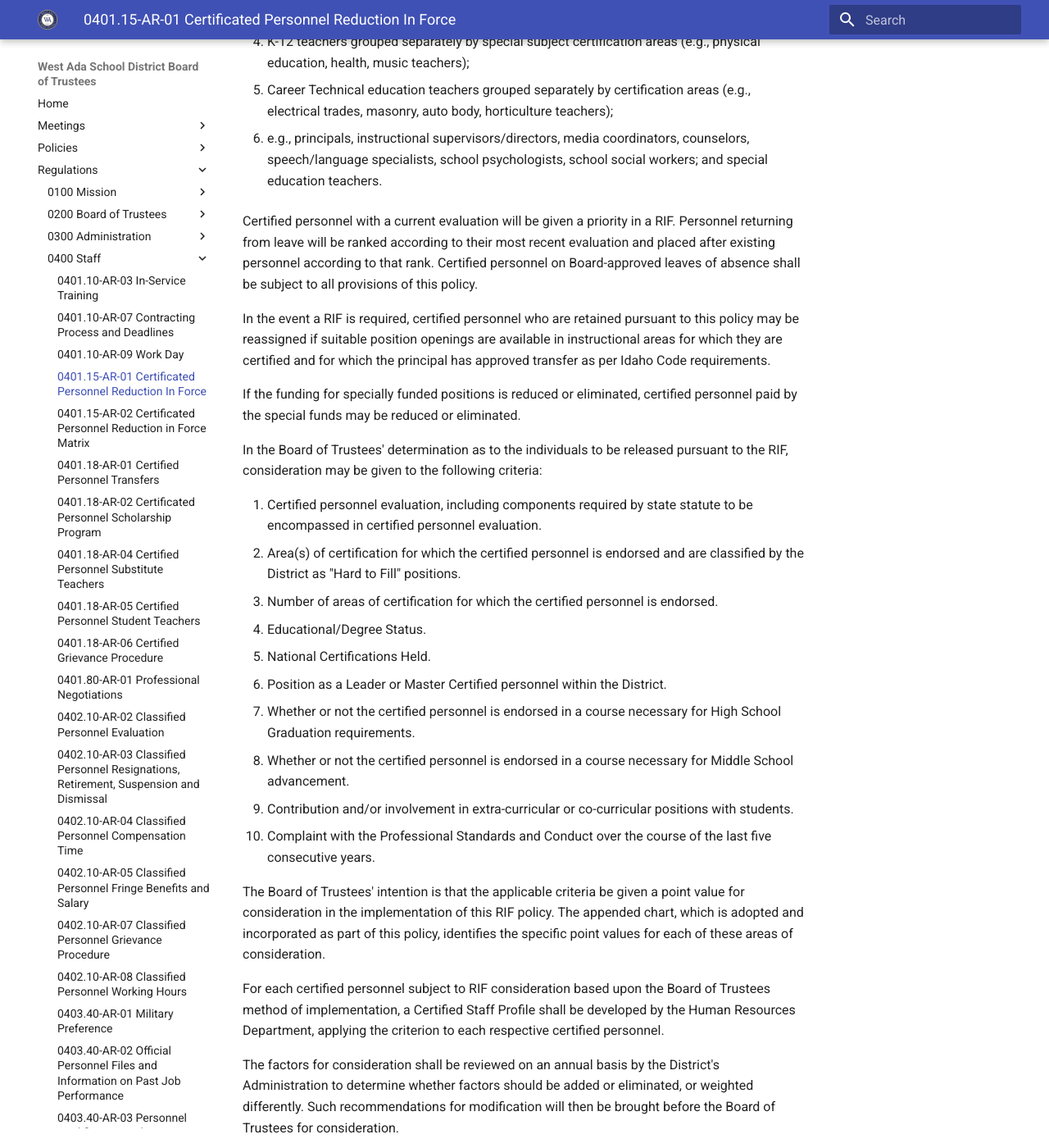
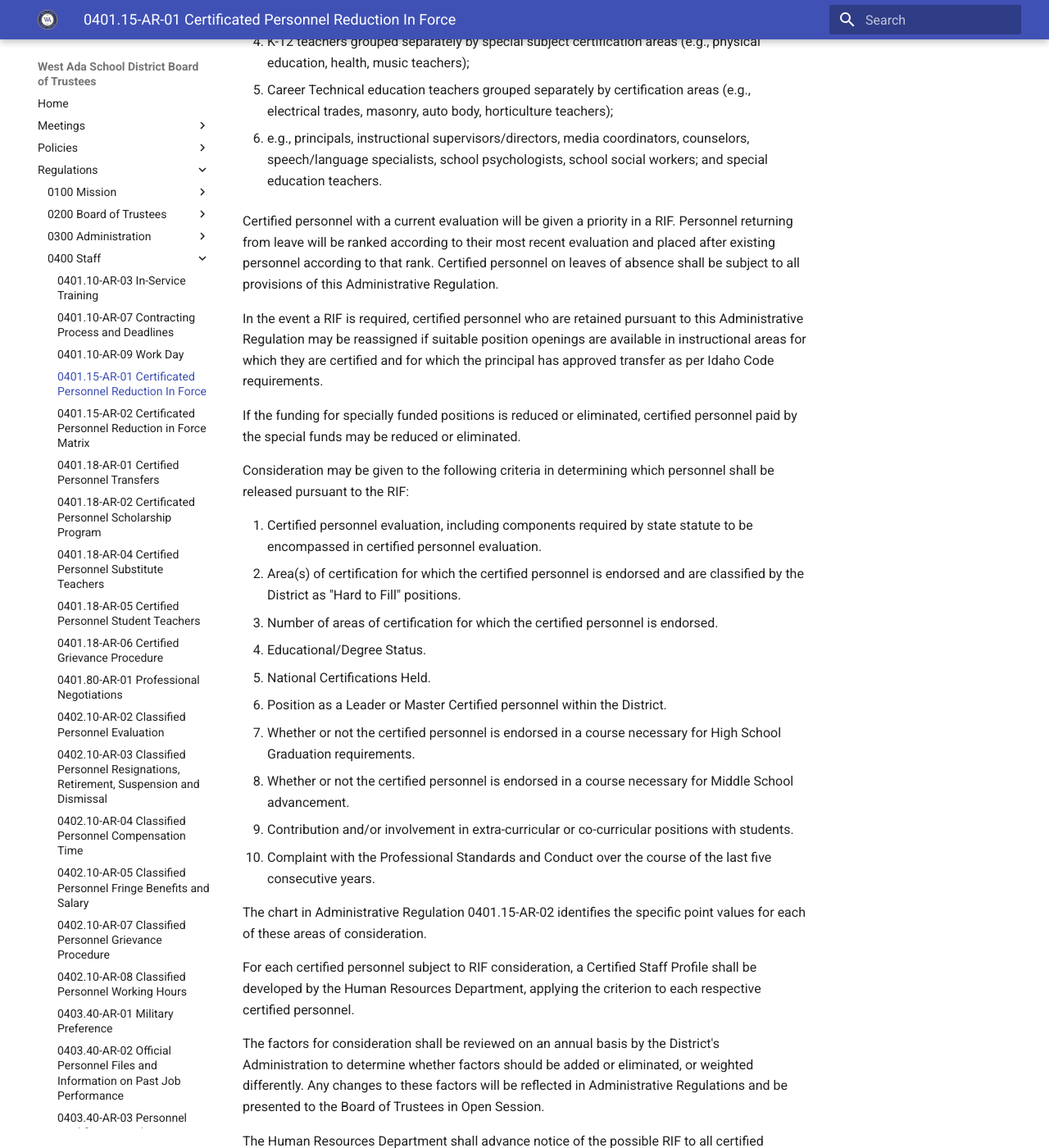
Before and after one commit to westada/section-400-hr-policy-review, an MkDocs documentation site: the page built from docs/regulations/0400-Staff/0401.15-AR-01.md, in a window 1280 px wide and 1400 px high, scrolled down 1175 px. Shown: the whole window at 82% size. Built offline with MkDocs 1.6.1 and Material for MkDocs 9.7.7, drawn with Linux system fonts in a browser that asks for light colours; some of the changed text lies outside the part shown.

Commit message:
strikes Board and Policy verbiage
These edits adjust the language in the AR to remove any references to 'this policy' or directives to the Board.  It should be reviewed by @senander, but I don't think these edits affect the core process in any way.

```diff
--- a/docs/regulations/0400-Staff/0401.15-AR-01.md
+++ b/docs/regulations/0400-Staff/0401.15-AR-01.md
@@ -31,7 +31,7 @@ Prior to any mandatory actions, due consideration to its ability to effectuate p
 
 Reductions in force will be calculated at the building level.  Personnel identified for a RIF shall be placed in the pools identified in Employee Groups, and positions will be assigned as available.
 
-Employee Groups - for the purpose of implementing a reduction in force under this policy, personnel shall be grouped using system-wide employee groups as follows:
+Employee Groups - for the purpose of implementing a reduction in force under Policy 401.15, personnel shall be grouped using system-wide employee groups as follows:
 
 1.  Pre-K - 5 school teachers;
 1.  6-8 middle school teachers grouped separately by certification areas*  (e.g., language arts teachers);
@@ -42,13 +42,13 @@ Employee Groups - for the purpose of implementing a reduction in force under thi
 * e.g., principals, instructional supervisors/directors, media coordinators, counselors, speech/language specialists, school psychologists, school social workers; and special education teachers.
 
 
-Certified personnel with a current evaluation will be given a priority in a RIF.  Personnel returning from leave will be ranked according to their most recent evaluation and placed after existing personnel according to that rank.   Certified personnel on Board-approved leaves of absence shall be subject to all provisions of this policy.
+Certified personnel with a current evaluation will be given a priority in a RIF.  Personnel returning from leave will be ranked according to their most recent evaluation and placed after existing personnel according to that rank.   Certified personnel on leaves of absence shall be subject to all provisions of this Administrative Regulation.
 
-In the event a RIF is required, certified personnel who are retained pursuant to this policy may be reassigned if suitable position openings are available in instructional areas for which they are certified and for which the principal has approved transfer as per Idaho Code requirements.
+In the event a RIF is required, certified personnel who are retained pursuant to this Administrative Regulation may be reassigned if suitable position openings are available in instructional areas for which they are certified and for which the principal has approved transfer as per Idaho Code requirements.
 
 If the funding for specially funded positions is reduced or eliminated, certified personnel paid by the special funds may be reduced or eliminated.
 
-In the Board of Trustees' determination as to the individuals to be released pursuant to the RIF, consideration may be given to the following criteria:
+Consideration may be given to the following criteria in determining which personnel shall be released pursuant to the RIF:
 
 1.  Certified personnel evaluation, including components required by state statute to be encompassed in certified personnel evaluation.
 1.  Area(s) of certification for which the certified personnel is endorsed and are classified by the District as "Hard to Fill" positions.
@@ -61,11 +61,11 @@ In the Board of Trustees' determination as to the individuals to be released pur
 1.   Contribution and/or involvement in extra-curricular or co-curricular positions with students.
 1.  Complaint with the Professional Standards and Conduct over the course of the last five consecutive years.
 
-The Board of Trustees' intention is that the applicable criteria be given a point value for consideration in the implementation of this RIF policy.  The﻿ appended chart, which is adopted and incorporated as part of this policy, identifies the specific point values for each of these areas of consideration.
+The chart in Administrative Regulation 0401.15-AR-02 identifies the specific point values for each of these areas of consideration.
 
-For each certified personnel subject to RIF consideration based upon the Board of Trustees method of implementation, a Certified Staff Profile shall be developed by the Human Resources Department, applying the criterion to each respective certified personnel.
+For each certified personnel subject to RIF consideration, a Certified Staff Profile shall be developed by the Human Resources Department, applying the criterion to each respective certified personnel.
 
-The factors for consideration shall be reviewed on an annual basis by the District's Administration to determine whether factors should be added or eliminated, or weighted differently. Such recommendations for modification will then be brought before the Board of Trustees for consideration.
+The factors for consideration shall be reviewed on an annual basis by the District's Administration to determine whether factors should be added or eliminated, or weighted differently.  Any changes to these factors will be reflected in Administrative Regulations and be presented to the Board of Trustees in Open Session.
 
 The Human Resources Department shall advance notice of the possible RIF to all certified personnel who may be released, based upon the number of certified personnel who may be released, in whole or in part, and the school program, certified personnel positions or categories or positions that may be affected.
 
@@ -77,6 +77,6 @@ If certified personnel receiving a Certified Staff Profile believe that there is
 1.  If the Chief Human Resources Officer determines that no error was made in completion of the Certified Staff Profile, the certified personnel shall be notified of this determination.
 1.  The certified personnel shall have a period of three (3) school days to file written notice of an appeal of this decision to the Chief Human Resources Officer.   Thereafter, the Chief Human Resources Officer shall review the dispute in whatever manner deemed appropriate for the circumstances, and make a final decision on the issue of the appeal and questioned error of the Certified Staff Profile.
 
-If the Board of Trustees determines that a RIF in fact will be implemented, the Chief Human Resources Officer shall submit a list of the certified personnel recommended for release, and shall make recommendation to the Board as to what due process, if any, the Board needs to implement for each individual personnel situation.
+If the Board of Trustees declares a RIF, the Chief Human Resources Officer shall submit a list of the certified personnel recommended for release, and shall make recommendation to the Board as to what due process, if any, should be implemented for each individual personnel situation.
 
-All releases shall be done in conformance with the applicable provisions of the Idaho Code and all affected certified personnel will be promptly notified, in writing, of the Board of Trustees' decision or actions that need to be taken by the Board relating to applicable due process activities, if any.
+All releases shall be done in conformance with the applicable provisions of the Idaho Code and all affected certified personnel will be promptly notified, in writing, of employment actions and any related due process activities, if any.
```
